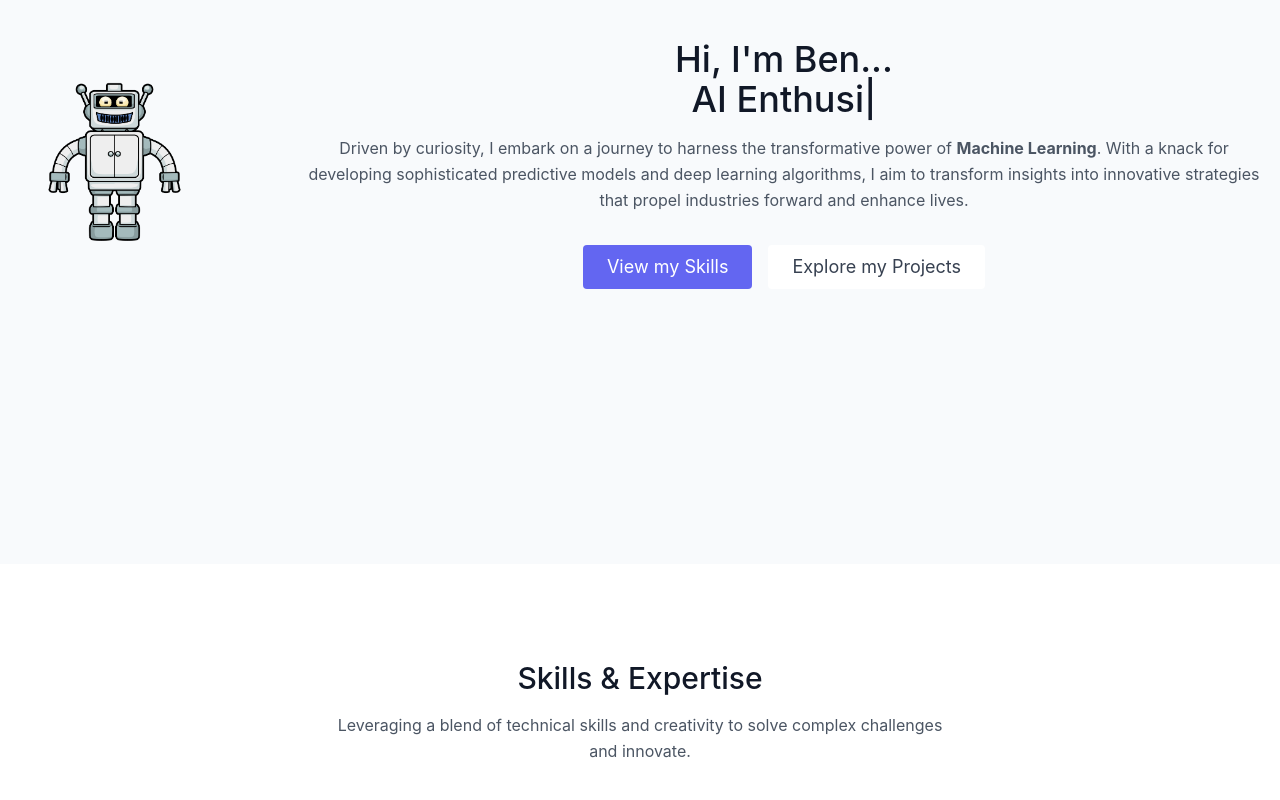
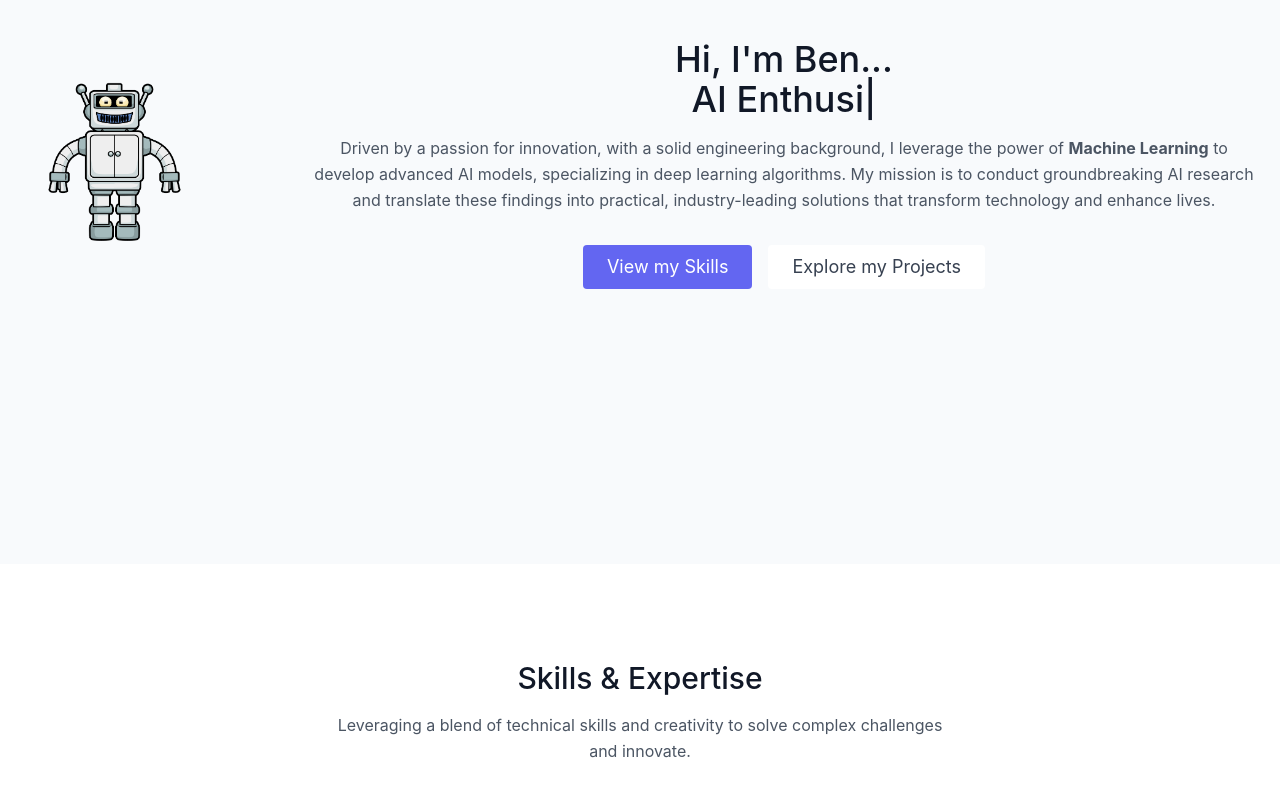
Before and after one commit to benjamin-hutchings/portfolio-website, a React (Create React App) app: page / in a window 1280 px wide. Shown: the part 1100-1900 px from the top of the page. Built offline with nearby package versions, Linux system fonts and the light colour scheme.

Commit message:
Update About text
& move Git Skill

```diff
--- a/src/components/About.jsx
+++ b/src/components/About.jsx
@@ -58,11 +58,13 @@ const About = () => {
             <ReactTyped strings={jobRoles} typeSpeed={40} backSpeed={20} loop />
           </h1>
           <p className="mb-8 leading-relaxed">
-            Driven by curiosity, I embark on a journey to harness the
-            transformative power of <strong>Machine Learning</strong>. With a
-            knack for developing sophisticated predictive models and deep
-            learning algorithms, I aim to transform insights into innovative
-            strategies that propel industries forward and enhance lives.
+            Driven by a passion for innovation, with a solid engineering
+            background, I leverage the power of{" "}
+            <strong>Machine Learning</strong> to develop advanced AI models,
+            specializing in deep learning algorithms. My mission is to conduct
+            groundbreaking AI research and translate these findings into
+            practical, industry-leading solutions that transform technology and
+            enhance lives.
           </p>
           <motion.div
             className="flex justify-center md:justify-center gap-4"
--- a/src/components/Skills.jsx
+++ b/src/components/Skills.jsx
@@ -62,6 +62,7 @@ const Skills = () => {
         { name: "Three.js", icon: "🌿" },
         { name: "TailwindCSS", icon: "🌬️" },
         { name: "Git", icon: "🌐" },
+        { name: "Agile", icon: "🏃‍♂️" },
       ],
       color: "bg-green-500",
       subSkillColor: "bg-green-200",
@@ -78,7 +79,6 @@ const Skills = () => {
         { name: "Peer Review", icon: "👀" },
         { name: "Stakeholder Engagement", icon: "🤝" },
         { name: "Lab-based Experimentation", icon: "🔬" },
-        { name: "Agile", icon: "🏃‍♂️" },
       ],
       color: "bg-purple-500",
       subSkillColor: "bg-purple-200",
```
